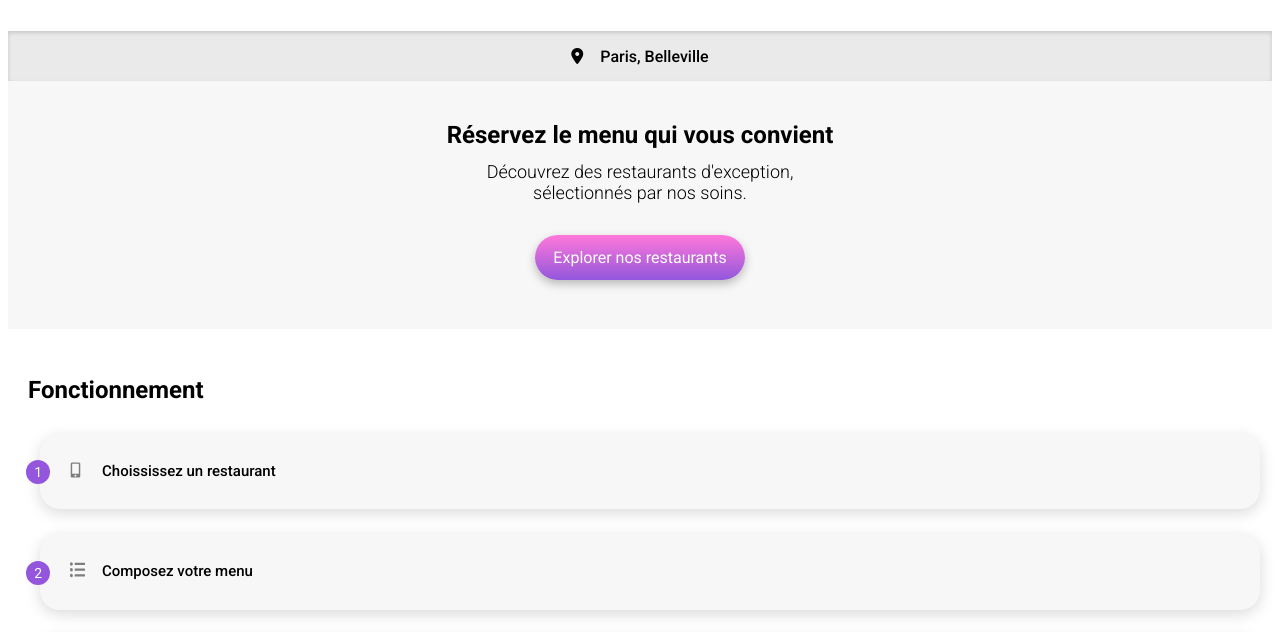
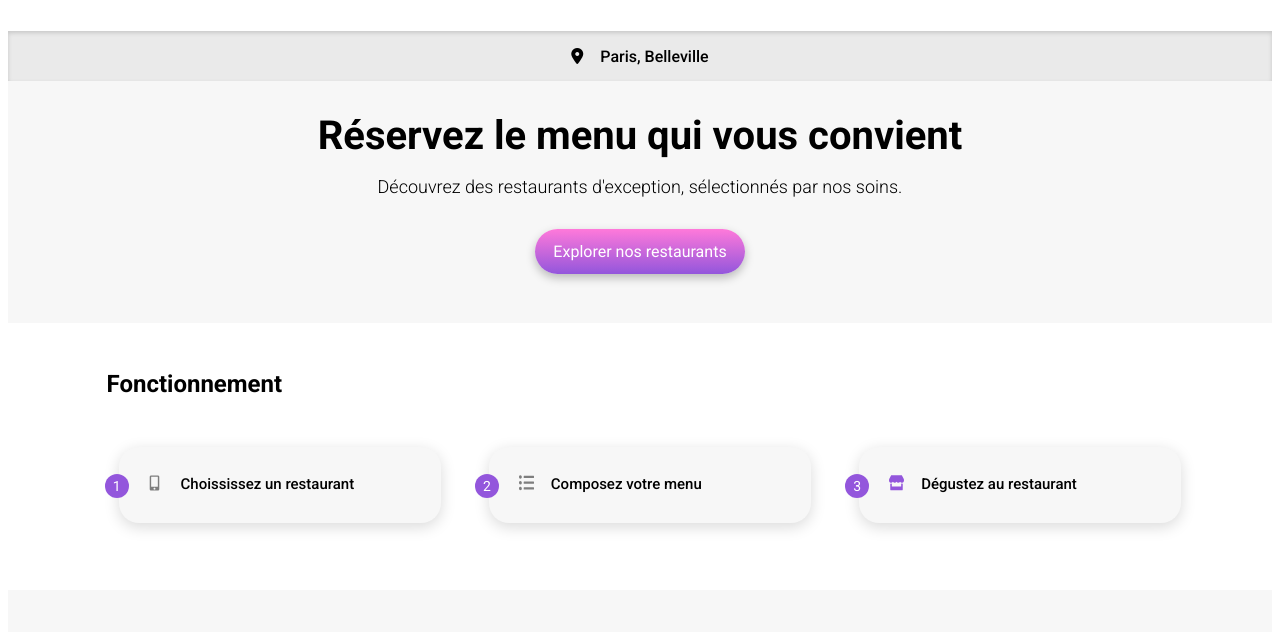
Before and after one commit to ManonAntigoneDauguet/Projet-3, a website: page index.html in a window 1280 px wide. Shown: the part 75-707 px from the top of the page. Drawn offline with Linux system fonts and the light colour scheme; a web font is replaced by a local one.

Commit message:
feat: index responsive

```diff
--- a/index.html
+++ b/index.html
@@ -36,7 +36,7 @@
             <div class="presentation__resume">
                 <h2>Réservez le menu qui vous convient</h2>
                 <p>
-                    Découvrez des restaurants d'exception,<br>sélectionnés par nos soins.
+                    Découvrez des restaurants d'exception, sélectionnés par nos soins.
                 </p>
             </div>
             <div class="button--main">
@@ -45,6 +45,7 @@
         </section>
 
         <section class="functioning">
+            <div class="functioning__content">
                 <h2>Fonctionnement</h2>
                 <div class="list_filters">
                     <div class="filter">
@@ -63,9 +64,11 @@
                         <span class="filter__title">Dégustez au restaurant</span>
                     </div>
                 </div>
+            </div>
         </section>
 
         <section class="restaurants">
+            <div class="restaurants__content">
                 <h2>Restaurants</h2>
                 <div class="list_restaurants">
                     <a href="./restaurants/la_palette_du_gout.html" class="restaurant">
@@ -109,6 +112,7 @@
                         </div>
                     </a>
                 </div>
+            </div>
         </section>
     </main>
     <footer>
--- a/styles/sass/pages/_index.scss
+++ b/styles/sass/pages/_index.scss
@@ -20,6 +20,9 @@
             position: relative;
             top: 8px;
             line-height: 28.13px;
+            @include desktop-and-more {
+                font-size: 40px;
+            }
         }
         p {
             font-weight: 300;
@@ -46,7 +49,6 @@
             background-color: $background-color;
             box-shadow: 0px 4px 15px rgba(0, 0, 0, 0.15);
             border-radius: 20px;
-            // padding: 27px 30px;
             padding: 28px 30px 27.5px 30px;
             &__number {
                 position: absolute;
@@ -67,6 +69,13 @@
                 font-weight: 500;
                 font-size: 15px;
             }
+            @include desktop-and-more {
+                width: 322px;
+            }
+        }
+        @include desktop-and-more {
+            flex-direction: row;
+            gap: 24px;
         }
     }
 }
@@ -78,19 +87,37 @@
         display: flex;
         flex-direction: column;
         gap: 20px;
+        @include laptop-and-more {
+            flex-direction: row;
+            flex-wrap: wrap;
+            justify-content: space-between;
+        }
+        @include desktop-and-more {
+            gap: 50px;
+        }
+    }
+    @include desktop-and-more {
+        padding-bottom: 30px;
     }
 }
 .restaurant {
     img {
-        height: 153px;
+        height: 168px;
         object-fit: cover;
         object-position: 50% 100%;
         width: 100%;
         border-top-left-radius: 14px;
         border-top-right-radius: 14px;
+        @include desktop-and-more {
+            height: 153px;
+            object-position: 50% 72%;
+        }
     }
     .portrait_picture {
         object-position: 50% 62%;
+        @include desktop-and-more {
+            object-position: 50% 56%;
+        }
     }
     &__content {
         padding: 13px 30px 13px 13px;
@@ -121,4 +148,25 @@
             }
         }
     }
+    @include laptop-and-more {
+        width: 45%;
+    }
 }
+
+.restaurants, .functioning {
+    @include desktop-and-more {
+
+    }
+    &__content {
+        @include desktop-and-more {
+            min-width: map-get($breakpoints, laptop);
+            max-width: 1087px;
+            margin: auto;
+        }
+    }
+    h2 {
+        @include desktop-and-more {
+            padding-bottom: 20px;
+        }
+    }
+}
--- a/styles/sass/utils/_mixins.scss
+++ b/styles/sass/utils/_mixins.scss
@@ -1,4 +1,9 @@
 /* MIXINS LIEES AUX MEDIA QUERIES */
+@mixin laptop-only {
+    @media all and (min-width: map-get($breakpoints, laptop)) and (max-width: map-get($breakpoints, desktop)) {
+        @content;
+    }
+}
 @mixin laptop-and-more {
     @media all and (min-width: map-get($breakpoints, laptop)) {
         @content;
```
Also changed, not shown: styles/css/style.css, styles/sass/pages/_pages_restaurants.scss (indentation only), 1 other file. Lines whose indentation alone changed are shown as unchanged.
